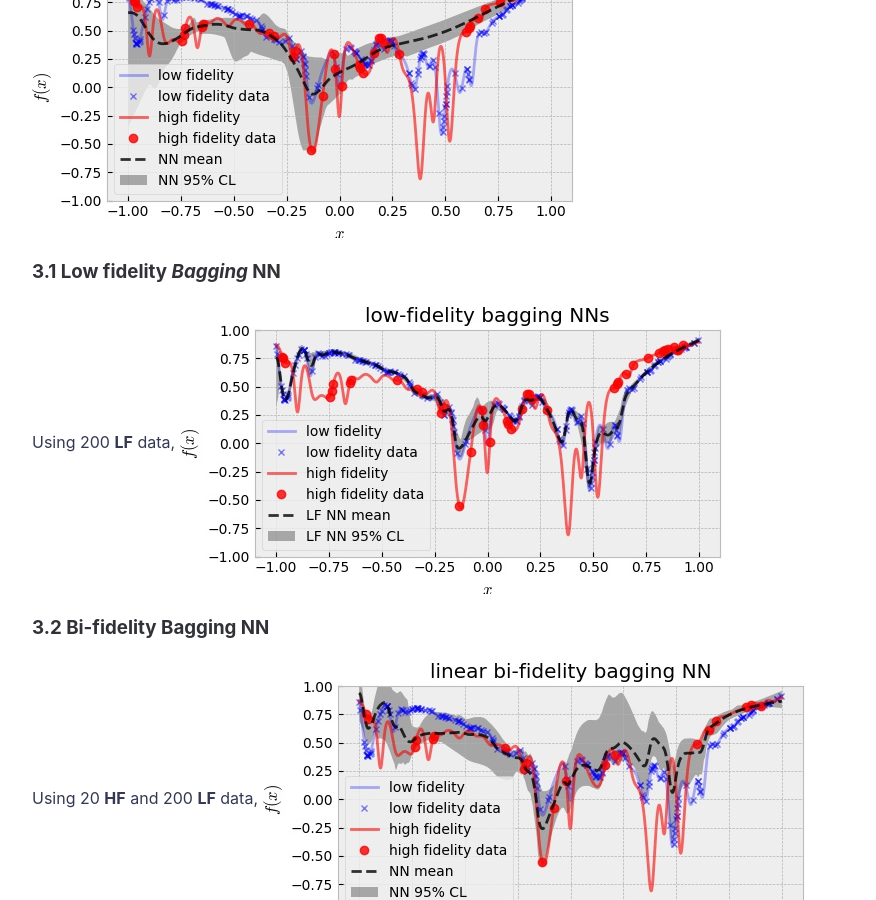
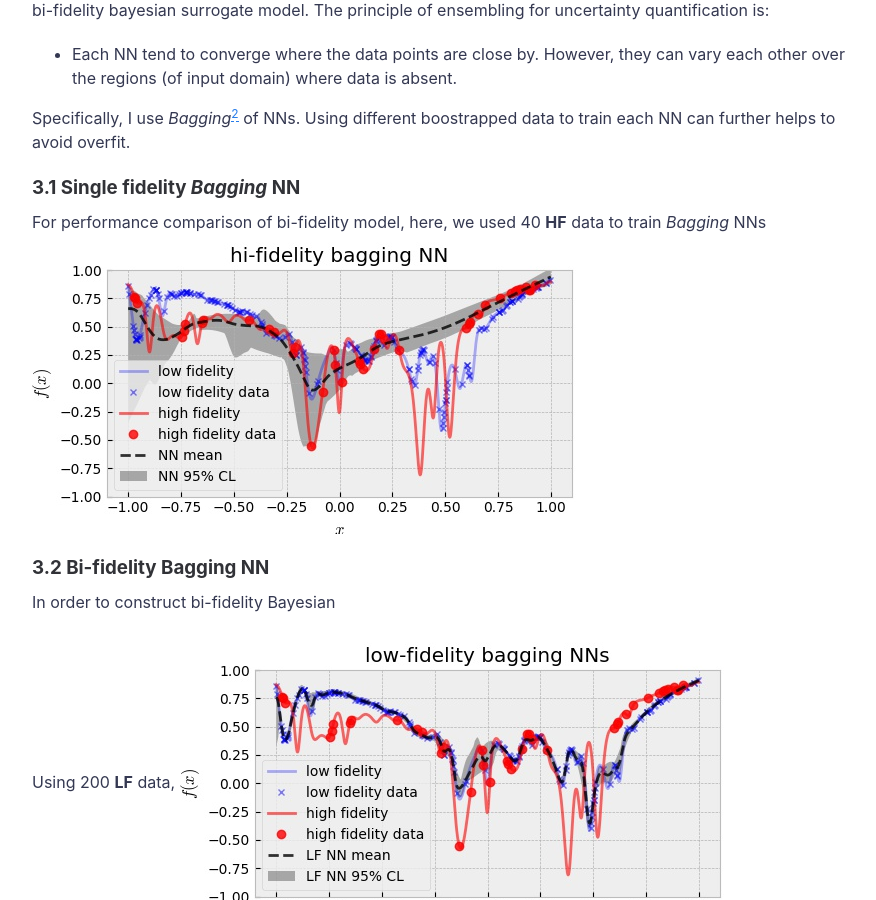
Before and after one commit to kilean20/kilean20.github.io, a Jekyll site: the page built from _posts/2021-09-23-bifidel_GPvsNN.md, in a window 1280 px wide and 900 px high, scrolled down 3580 px. Shown: the whole window, without its empty margins (188-1064 px from the left). Built offline with Jekyll 4.4.1, drawn with Linux system fonts in a browser that asks for light colours; formulas are drawn with MathJax 3; a script that is not in the unit is left out; comment, search, counter and statistics services are not loaded.

Commit message:
Update 2021-09-23-bifidel_GPvsNN.md

```diff
--- a/_posts/2021-09-23-bifidel_GPvsNN.md
+++ b/_posts/2021-09-23-bifidel_GPvsNN.md
@@ -26,7 +26,7 @@ $$ y = A x^2 - B \exp{ \left(\sum_i^n c_i \cos (w_i x-b_i)\right)} $$
 
 where the parameters are arbitrarily chosen such that the **HF** and **LF** are slightly different as shown below:
 <p align="center">
-  <img src="./assets/img/bifidel_GPvsNN/toymodel.jpg" />
+  <img src="https://kilean20.github.io/assets/img/bifidel_GPvsNN/toymodel.jpg" />
 </p>
 [comment]: <> (![]({{ "assets/img/bifidel_GPvsNN/toymodel.jpg" | absolute_url }}))
 
@@ -39,7 +39,9 @@ Throughout this post, we consider a scenario that the cost of **LF** data acquis
 
 ### 2.1 Single Fidelity GP
 Here, single fidelity GP is trained on the **HF** data. To be fair, I used 40 **HF** data ( which is more expensive than 20 **HF** data and 200 **LF** data by assumption ) to train GP. The [RBF kernel](https://en.wikipedia.org/wiki/Radial_basis_function_kernel) is assumed and it's hyper parameters are optimized for maximum likelihood of data. Following plot shows the result.
-![]({{ "assets/img/bifidel_GPvsNN/high-fidelity-GP.jpg" | absolute_url }})
+<p align="center">
+  <img src="https://kilean20.github.io/assets/img/bifidel_GPvsNN/high-fidelity-GP.jpg" />
+</p>
 
 Observe that where the data points are few, GP predicts large uncertainty (. Note also that the **HF** ground truth is well within the GP predicted undertainty.
 
@@ -87,12 +89,13 @@ Specifically, I use *Bagging*<sup>[2](https://www.stat.berkeley.edu/~breiman/bag
 For performance comparison of bi-fidelity model, here, we used 40 **HF** data to train *Bagging* NNs
 ![]({{ "assets/img/bifidel_GPvsNN/high-fidelity-baggingNN.jpg" | absolute_url }})
 
-### 3.1 Low fidelity *Bagging* NN
+
+### 3.2 Bi-fidelity Bagging NN
+
+In order to construct bi-fidelity Bayesian
 
 Using 200 **LF** data,
 ![]({{ "assets/img/bifidel_GPvsNN/low-fidelity-baggingNN.jpg" | absolute_url }})
-
-### 3.2 Bi-fidelity Bagging NN
 
 Using 20 **HF** and 200 **LF** data,
 ![]({{ "assets/img/bifidel_GPvsNN/linear-bi-fidelity-baggingNN.jpg" | absolute_url }})
```
